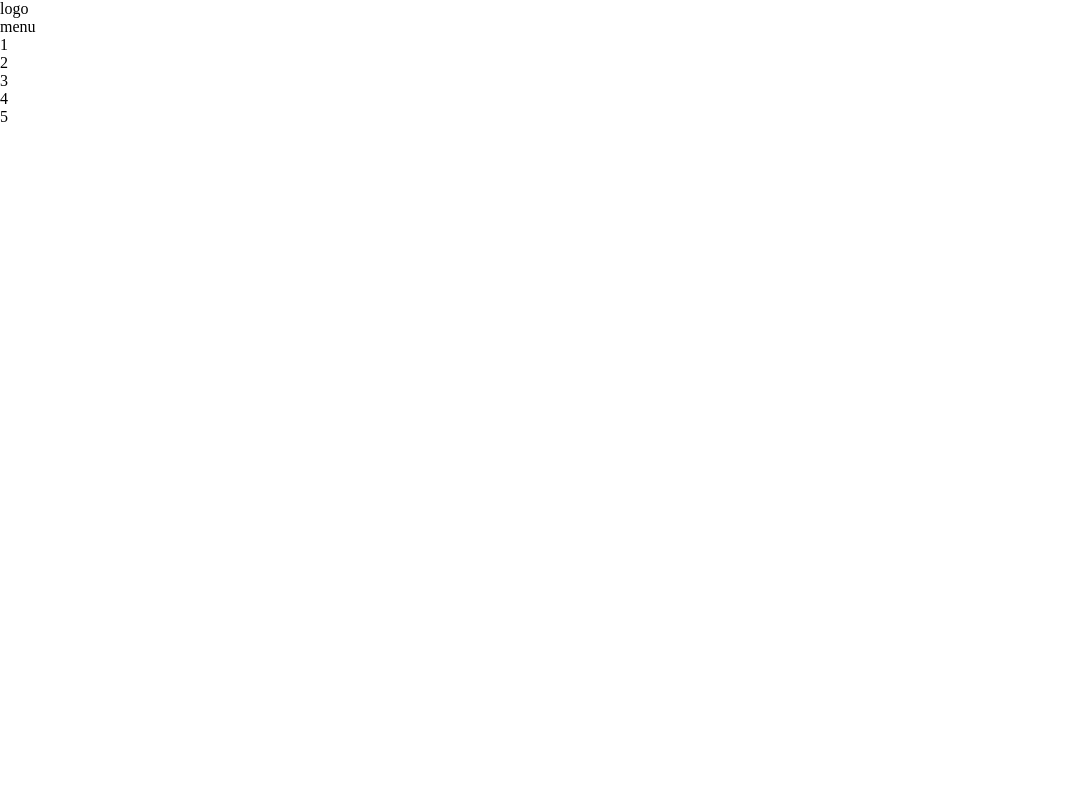
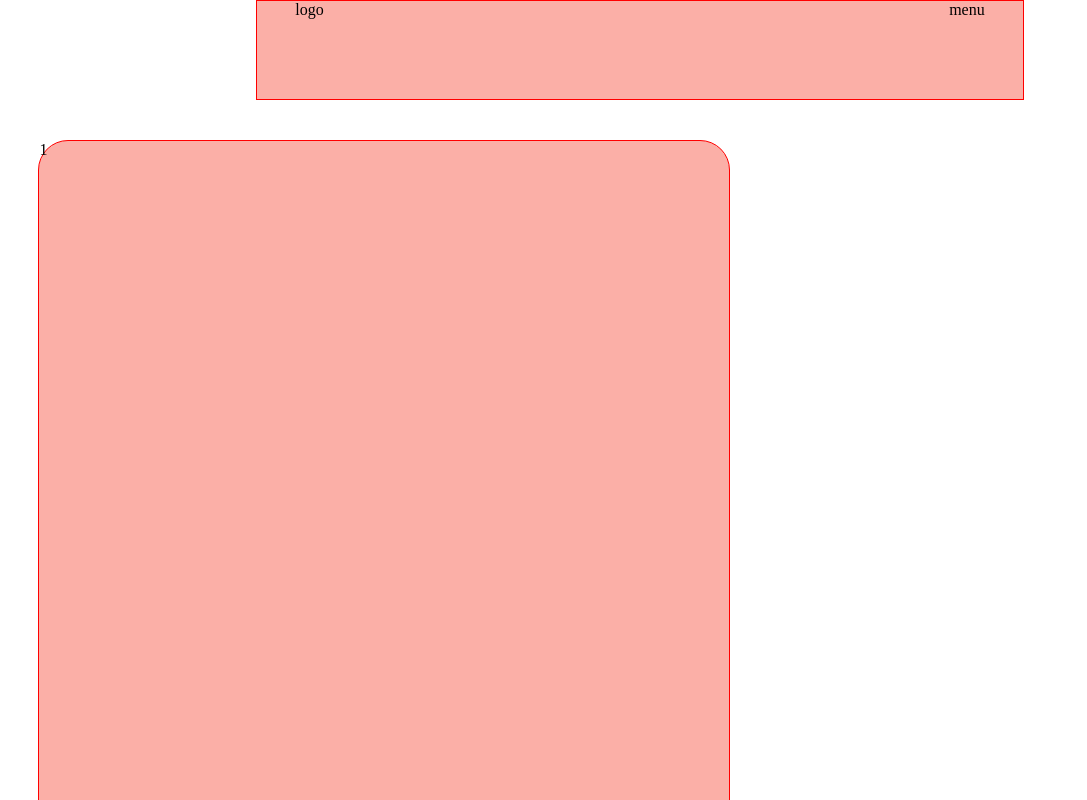
Before and after one commit to erikvella/htmlcss-responsive-layout, a plain HTML site: page index.html in a window 1280 px wide. Shown: the top 800 px of the page, without its empty margins (0-1087 px from the left). Drawn offline with Linux system fonts and the light colour scheme.

Commit message:
[init] main

```diff
--- a/css/style.css
+++ b/css/style.css
@@ -3,3 +3,50 @@
   padding: 0;
   box-sizing: border-box;
 }
+
+.debug{
+  border: 1px solid red;
+  background-color: rgb(251, 175, 167);
+}
+
+.d-flex{
+  display: flex;
+}
+
+
+/* stili generali dei vari componenti */
+
+header{
+  max-width: 768px;
+  height: 100px;
+  margin: 0 auto;
+
+
+}
+
+.top-bar{
+  justify-content: space-between;
+}
+
+.container , .top-bar{
+  width: 90%;
+  margin: 0 auto;
+  max-width: 768px;
+}
+
+section{
+  width: 100%;
+  max-width: 768px;
+}
+
+.box-big{
+  height: 1000px;
+  margin-top: 40px;
+  border-radius: 30px;
+}
+
+.box-small{
+  height: 500px;
+  border-radius: 30px;
+  margin-top: 20px;
+}
```
